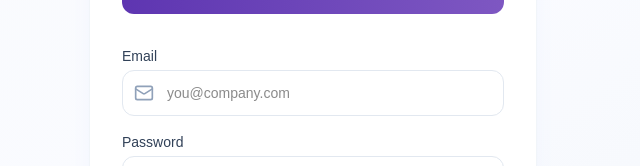
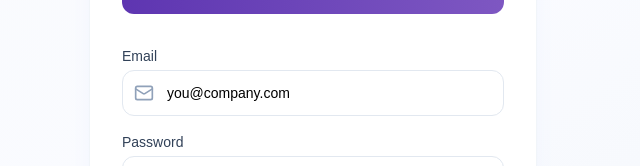
Before and after one commit to vanshaj-carrerus/cus-monitor-dashboard, a Next.js app: page /login in a window 1280 px wide. Shown: the part 296-462 px from the top of the page, without its empty margins (327-967 px from the left). Built offline with nearby package versions, Linux system fonts and the light colour scheme.

Commit message:
minor changes

```diff
--- a/src/app/login/page.tsx
+++ b/src/app/login/page.tsx
@@ -66,7 +66,7 @@ function LoginForm() {
                 required
                 value={email}
                 onChange={(e) => setEmail(e.target.value)}
-                className="w-full rounded-xl border border-slate-200 py-3 pl-11 pr-4 text-sm focus:border-[#5E35B1] focus:outline-none focus:ring-2 focus:ring-[#5E35B1]/20"
+                className="w-full rounded-xl text-black placeholder:text-black border border-slate-200 py-3 pl-11 pr-4 text-sm focus:border-[#5E35B1] focus:outline-none focus:ring-2 focus:ring-[#5E35B1]/20"
                 placeholder="you@company.com"
               />
             </div>
@@ -81,7 +81,7 @@ function LoginForm() {
                 required
                 value={password}
                 onChange={(e) => setPassword(e.target.value)}
-                className="w-full rounded-xl border border-slate-200 py-3 pl-11 pr-4 text-sm focus:border-[#5E35B1] focus:outline-none focus:ring-2 focus:ring-[#5E35B1]/20"
+                className="w-full rounded-xl text-black placeholder:text-black border border-slate-200 py-3 pl-11 pr-4 text-sm focus:border-[#5E35B1] focus:outline-none focus:ring-2 focus:ring-[#5E35B1]/20"
               />
             </div>
           </div>
--- a/src/app/profile/page.tsx
+++ b/src/app/profile/page.tsx
@@ -62,7 +62,7 @@ export default function ProfilePage() {
             Download the CUS Monitor app for your device.
           </p>
           <Link
-            href="/CUS-Monitor.exe"
+            href="/CUS-Monitor-v1.0.0.exe"
             target="_blank"
             rel="noopener noreferrer"
             className="inline-flex rounded-xl bg-[#5E35B1] px-5 py-2.5 text-sm font-bold text-white hover:bg-[#4527A0]"
```
